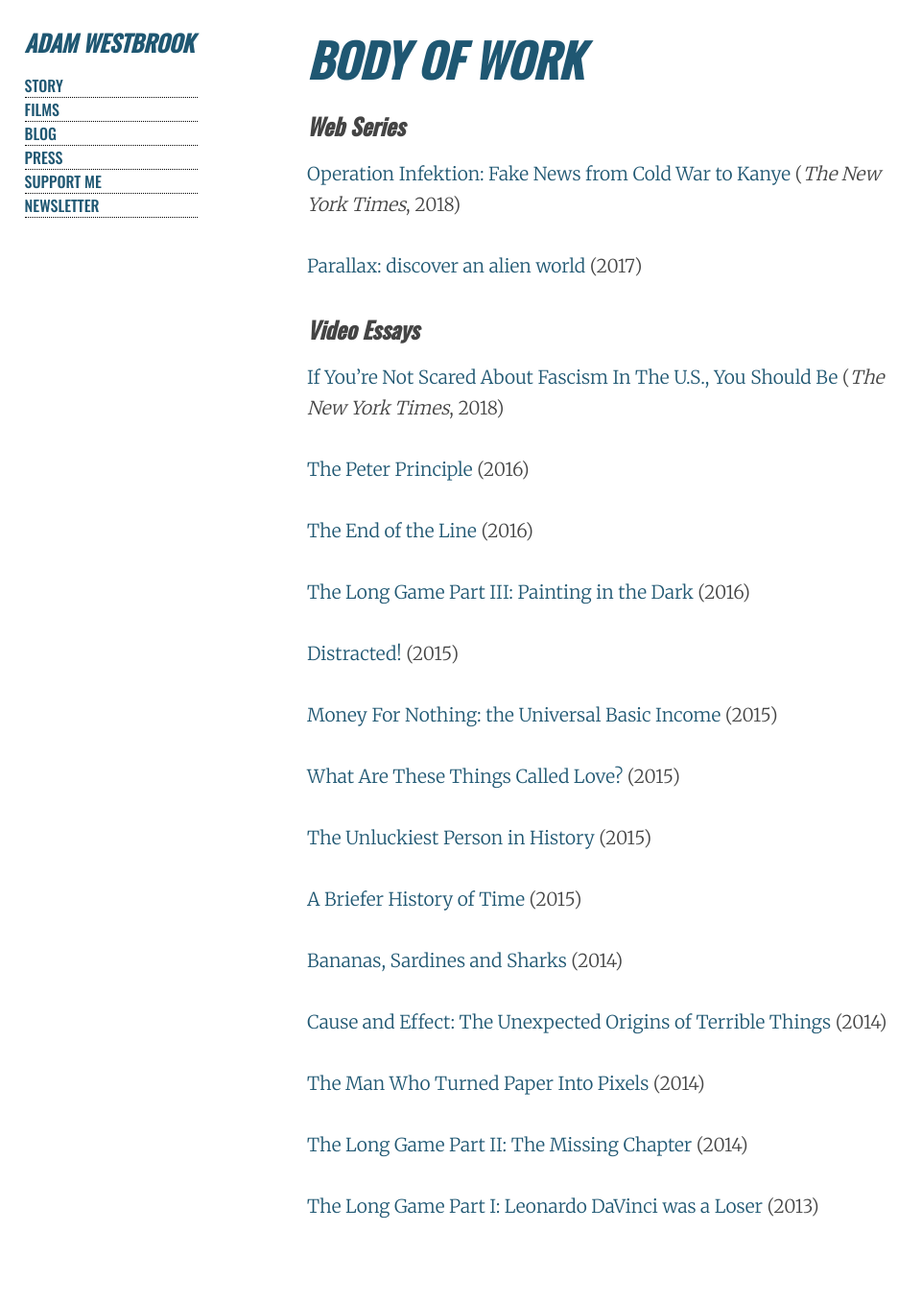
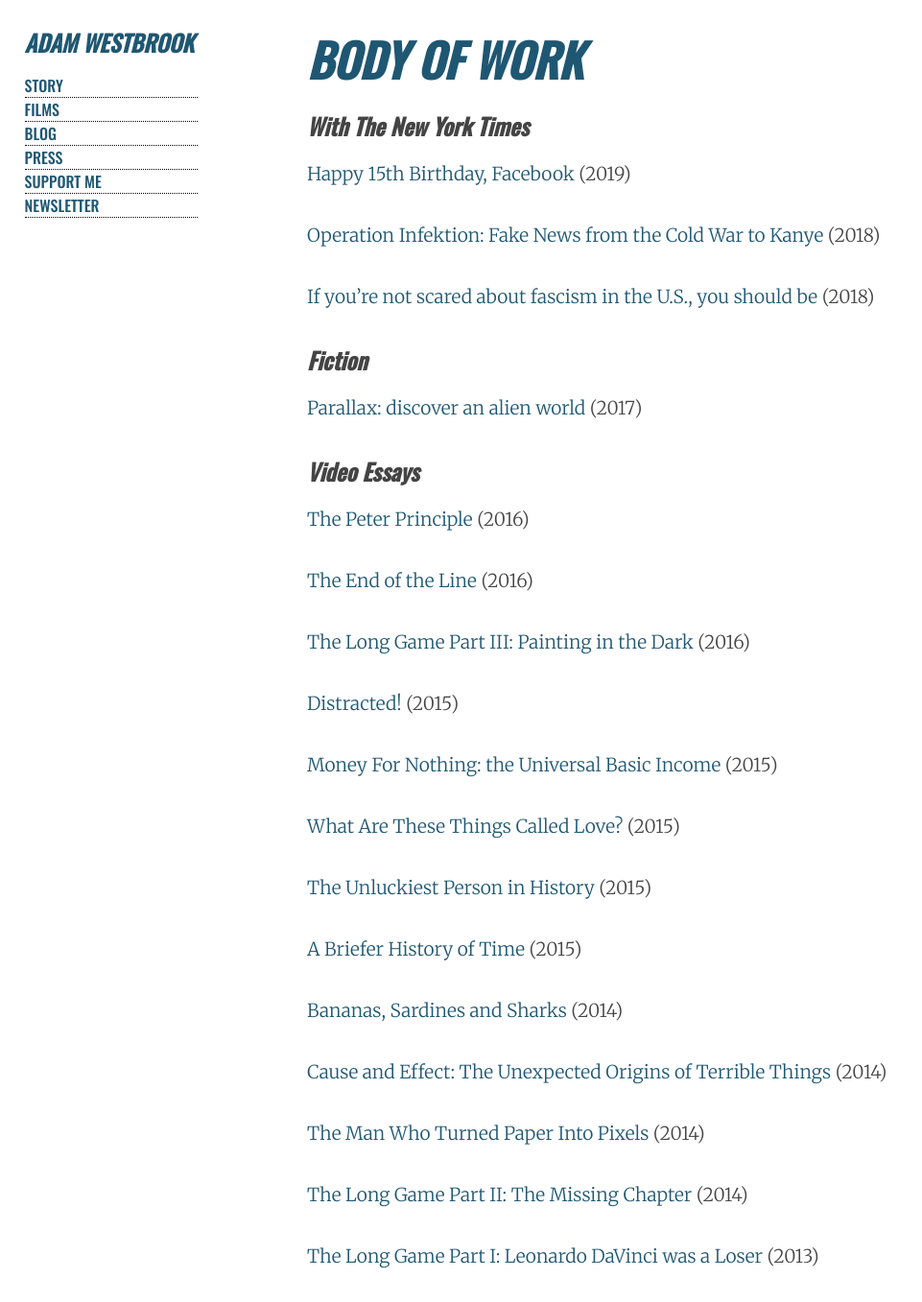
Before and after one commit to AdamWestbrook/adamwestbrook.github.io, a Jekyll site: the page built from portfolio.md, in a window 1280 px wide. Shown: the whole page at 96% size, without its empty margins (0-961 px from the left). Built offline with Jekyll 4.4.1, drawn with Linux system fonts in a browser that asks for light colours; before the commit the page ends 1305 px from its top, so only the background shows below that.

Commit message:
Updating portfolio

```diff
--- a/portfolio.md
+++ b/portfolio.md
@@ -5,14 +5,18 @@
 ---
 # Body of work
 
-## Web Series
+## With The New York Times
 
-- [Operation Infektion: Fake News from Cold War to Kanye](http://adamwestbrook.co.uk/operation-infektion) (*The New York Times*, 2018)
+- [Happy 15th Birthday, Facebook](https://www.youtube.com/watch?v=GDMYgzfLi5g) (2019)
+- [Operation Infektion: Fake News from the Cold War to Kanye](http://adamwestbrook.co.uk/operation-infektion) (2018)
+- [If you're not scared about fascism in the U.S., you should be](https://www.nytimes.com/2018/10/15/opinion/fascists-leaders-america-trump.html) (2018)
+
+## Fiction
+
 - [Parallax: discover an alien world](http://adamwestbrook.co.uk/parallax) (2017)
 
 ## Video Essays
 
-- [If You're Not Scared About Fascism In The U.S., You Should Be](https://www.nytimes.com/2018/10/15/opinion/fascists-leaders-america-trump.html) (*The New York Times*, 2018)
 - [The Peter Principle](https://vimeo.com/163389806) (2016)
 - [The End of the Line](https://vimeo.com/157044515) (2016)
 - [The Long Game Part III: Painting in the Dark](https://vimeo.com/151128399) (2016)
```
